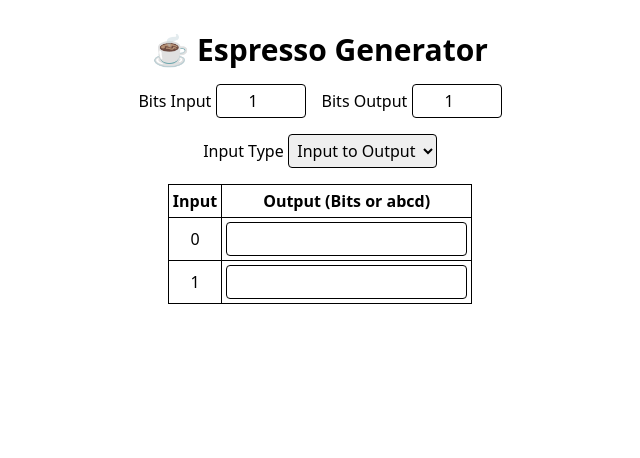
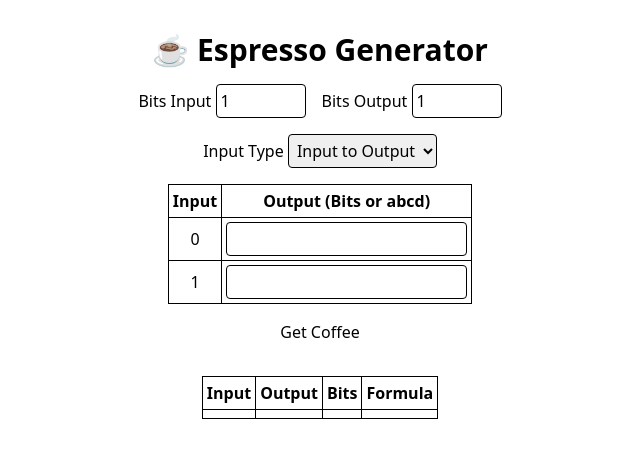
Before and after one commit to leomotors/espresso-generator, a SvelteKit app: page / in a window 1280 px wide. Shown: the top 458 px of the page, without its empty margins (320-960 px from the left). Built offline with nearby package versions, Linux system fonts and the light colour scheme.

Commit message:
feat: basic espresso

```diff
--- a/src/app.scss
+++ b/src/app.scss
@@ -2,11 +2,15 @@
 @tailwind components;
 @tailwind utilities;
 
+body {
+  @apply text-center;
+}
+
 .input {
-  @apply rounded border border-black p-1 text-center;
+  @apply rounded border border-black p-1;
 }
 
 th,
 td {
-  @apply border border-black p-1 text-center;
+  @apply border border-black p-1;
 }
--- /dev/null
+++ b/src/lib/espresso/toEspresso.ts
@@ -0,0 +1,45 @@
+function bitsORabcdToBits(bitsORabcd: string, bitsOutput: number) {
+  if (bitsORabcd === "-" || !bitsORabcd) {
+    return "-".repeat(bitsOutput);
+  }
+
+  bitsORabcd = bitsORabcd.toLowerCase();
+
+  if (!bitsORabcd.match(/[a-z]/)) {
+    return bitsORabcd.padEnd(bitsOutput, "0");
+  }
+
+  return Array.from({ length: bitsOutput }, (_, i) =>
+    bitsORabcd.includes(String.fromCharCode(97 + i)) ? "1" : "0",
+  ).join("");
+}
+
+export function ioToEspresso(
+  ioData: Record<string, string>,
+  bitsOutput: number,
+): [string, string][] {
+  return Object.entries(ioData)
+    .sort((a, b) => +a[0] - +b[0])
+    .map(([key, value]) => [key, bitsORabcdToBits(value, bitsOutput)]);
+}
+
+export function generateFullEspresso(data: [string, string][]) {
+  const bitsInput = data[0][0].length;
+  const bitsOutput = data[0][1].length;
+
+  const inputLabel = Array.from({ length: bitsInput }, (_, i) =>
+    String.fromCharCode(65 + i),
+  ).join(" ");
+
+  const outputLabel = Array.from({ length: bitsOutput }, (_, i) =>
+    String.fromCharCode(97 + i),
+  ).join(" ");
+
+  return `.i ${bitsInput}
+.o ${bitsOutput}
+.ilb ${inputLabel}
+.ob ${outputLabel}
+.p ${data.length}
+${data.map(([input, output]) => `${input} ${output}`).join("\n")}
+.e`;
+}
--- a/src/lib/espresso/translate.ts
+++ b/src/lib/espresso/translate.ts
@@ -50,7 +50,7 @@ export function translate(text: string) {
     .join("\n");
 
   return {
-    raw: lines.slice(5, lines.length - 1).join("\n"),
+    raw: text,
     bits: outputCircuit,
     text: outputText,
   };
--- a/src/routes/+page.svelte
+++ b/src/routes/+page.svelte
@@ -1,4 +1,5 @@
 <script lang="ts">
+  import { generateFullEspresso, ioToEspresso } from "$lib/espresso/toEspresso";
   import IO from "./IO.svelte";
   import OI from "./OI.svelte";
 
@@ -6,6 +7,40 @@
 
   let bitsInput = 1;
   let bitsOutput = 1;
+
+  let ioData = {} as Record<string, string>;
+  let oiData = {} as Record<string, string>;
+
+  let errors = "";
+  let inputRaw = "";
+  let outputRaw = "";
+  let outputBits = {} as Record<string, string[]>;
+  let outputText = "";
+
+  async function getCoffee() {
+    const espressoData =
+      inputType === "input-output"
+        ? ioToEspresso(ioData, bitsOutput)
+        : ioToEspresso(ioData, bitsOutput);
+
+    const espresso = generateFullEspresso(espressoData);
+
+    const res = await fetch("/", {
+      method: "POST",
+      body: JSON.stringify({ input: espresso }),
+    });
+
+    if (res.ok) {
+      const { raw, bits, text } = await res.json();
+
+      inputRaw = espresso;
+      outputRaw = raw;
+      outputBits = bits;
+      outputText = text;
+    } else {
+      errors = await res.text();
+    }
+  }
 </script>
 
 <main class="flex flex-col items-center gap-4 p-8">
@@ -46,8 +81,36 @@
   </div>
 
   {#if inputType === "input-output"}
-    <IO {bitsInput} />
+    <IO {bitsInput} bind:ioData />
   {:else}
-    <OI {bitsOutput} />
+    <OI {bitsOutput} bind:oiData />
   {/if}
+
+  <button on:click={getCoffee}>Get Coffee</button>
+
+  <p class="text-red text-2xl">{errors}</p>
+
+  <table>
+    <thead>
+      <tr>
+        <th>Input</th>
+        <th>Output</th>
+        <th>Bits</th>
+        <th>Formula</th>
+      </tr>
+    </thead>
+
+    <tbody>
+      <tr class="whitespace-pre-line text-start">
+        <td>{inputRaw}</td>
+        <td>{outputRaw}</td>
+        <td
+          >{Object.entries(outputBits)
+            .map(([key, val]) => `${key} = ${val.join(", ")}`)
+            .join("\n")}</td
+        >
+        <td>{outputText}</td>
+      </tr>
+    </tbody>
+  </table>
 </main>
--- a/src/routes/IO.svelte
+++ b/src/routes/IO.svelte
@@ -3,6 +3,7 @@
 
   export let bitsInput: number;
 
+  export let ioData = {} as Record<string, string>;
   $: ioData = generateIO(bitsInput);
 </script>
 
--- a/src/routes/OI.svelte
+++ b/src/routes/OI.svelte
@@ -3,6 +3,7 @@
 
   export let bitsOutput: number;
 
+  export let oiData = {} as Record<string, string>;
   $: oiData = generateOI(bitsOutput);
 </script>
 
```
Also changed, not shown: 2 other files (tests, documents, lock files or other folders).
